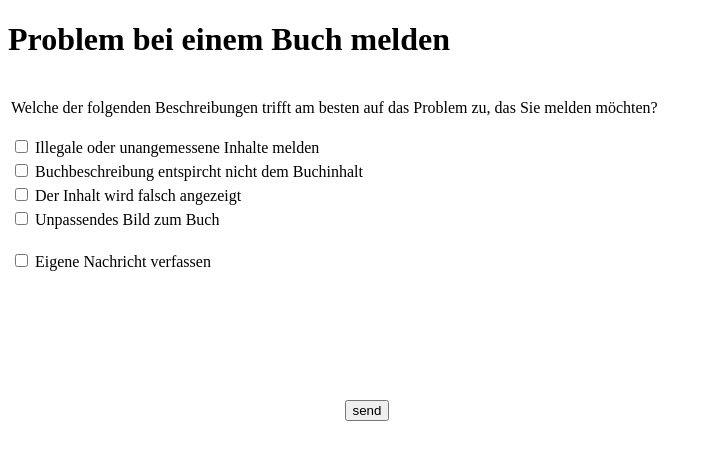
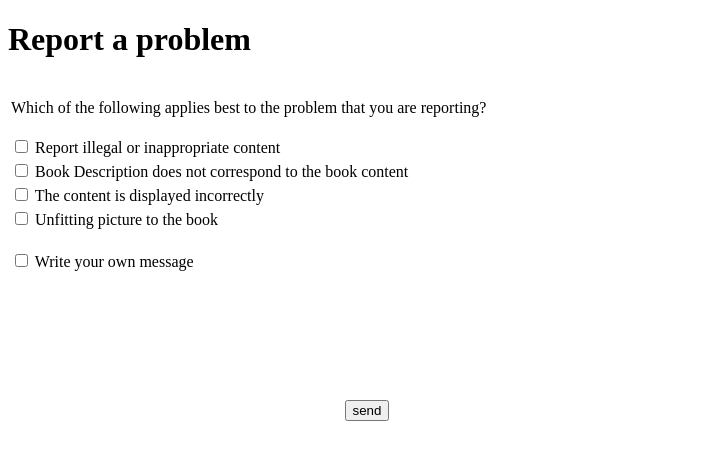
Before and after one commit to D0nBoZzY/e-BookStore-MEDT-, a PHP site: the page made by src/buch melden/buchmelden2.php in a window 1280 px wide. Shown: the top 460 px of the page, without its empty margins (0-712 px from the left). Run offline with PHP 8.4, Linux system fonts and the light colour scheme.

Commit message:
auf Englisch übersetzt; redirecting eingefügt; test echos gelöscht;

```diff
--- a/src/buch melden/Buchmelden.php
+++ b/src/buch melden/Buchmelden.php
@@ -1,10 +1,4 @@
 <!DOCTYPE html PUBLIC "-//W3C//DTD XHTML 1.0 Transitional//EN" "http://www.w3.org/TR/xhtml1/DTD/xhtml1-transitional.dtd">
-<!--
- Funktion um ein Buch zu melden aus welchen Gründen auch immer.
- @author Mateusz Gala
- @version 2015-05-08
-
--->
 <html xmlns="http://www.w3.org/1999/xhtml" xml:lang="de" lang="de">
 
 <head>
--- a/src/buch melden/buchmelden2.php
+++ b/src/buch melden/buchmelden2.php
@@ -1,16 +1,11 @@
 <?php
-/*
-* Funktion um ein Buch zu melden aus welchen Gründen auch immer.
-* @author Mateusz Gala
-* @version 2015-05-08
-*
-*/
 
 $to = 'mgala@student.tgm.ac.at'; // admin/mod mail
 
+$endingmessage = '';
 $err = '';
 $work = true;
-$buchid = 12345123; //eine echte Buch ID muss hinzugefügt werden
+$buchid = 12345123; //derzeit ein beispiel -> wenn fertig ist es eine globale variable von der vorherigen seite
 
 if (isset($_POST['send'])) {
 	//message
@@ -19,23 +14,24 @@ if (isset($_POST['send'])) {
 	$antw3 = '';
 	$antw4 = '';
 	if (isset($_POST['opt1'])){
-	$antw1 = 'Illegale oder unangemessene Inhalte melden <br />';
+	$antw1 = 'Report illegal or inappropriate content <br />';
 	}
 	if (isset($_POST['opt2'])){
-	$antw2 = 'Buchbeschreibung entspircht nicht dem Buchinhalt <br />';
+	$antw2 = 'Book Description does not correspond to the book content <br />';
 	}
 	if (isset($_POST['opt3'])){
-	$antw3 = 'Der Inhalt wird falsch angezeigt <br />';
+	$antw3 = 'The content is displayed incorrectly <br />';
 	}
 	if (isset($_POST['opt4'])){
-	$antw4 = 'Unpassendes Bild zum Buch <br />';
+	$antw4 = 'Unfitting picture to the book <br />';
 	}
 	if ((empty($_POST['message'])) && (!isset($_POST['opt1'])) && (!isset($_POST['opt2'])) && (!isset($_POST['opt3'])) && (!isset($_POST['opt4']))) {
 			$err .= 'Please select an anwser or enter a messege!' . "<br>\n";
 			$work = false;
 		}else{
-			$message = $antw1 . $antw2 . $antw3 .  $antw4 . $_POST['message'] . '<br /> <br />'. 'Das gemeldete Buch: ' . $buchid;
-			echo $message;
+			$message = $antw1 . $antw2 . $antw3 .  $antw4 . $_POST['message'] . '<br /> <br />'. 'The reported book: ' . $buchid;
+			$endingmessage = 'Thank You For Your Support!';
+			header("Refresh: 3; URL=http://www.google.com");
 		}
 
 	$id = 10; //user id; hier nur als beispiel; MUSS NOCH GESETZT WERDEN
@@ -44,7 +40,7 @@ if (isset($_POST['send'])) {
 	'Reply-To: mgala@student.tgm.ac.at' . "\r\n" .
 	'X-Mailer: PHP/' . phpversion();
 
-	mail($to, 'Buch wurde gemeldet', $message, $headers);
+	mail($to, 'Book was reported', $message, $headers);
 }
 }
 
@@ -58,7 +54,6 @@ if (isset($_POST['send'])) {
 
     <meta http-equiv="content-type" content="text/html; charset=UTF-8" />
 	<script language="javascript" type="text/javascript" src="jquery-2.1.4.min.js"></script>
-
 	<script language="javascript" type = "text/javascript">
     /*
 	* A function for hiding and showing the textfield if the checkbox is checked
@@ -85,38 +80,38 @@ if (isset($_POST['send'])) {
 </head>
 	<body>
 		<div id="form">
-		<h1> Problem bei einem Buch melden </h1>
+		<h1> Report a problem </h1>
 		<form action="<?php echo $_SERVER['PHP_SELF']; ?>" method="post">
 			<table>
 				<tr>
 				<td>
-					<p class="q">Welche der folgenden Beschreibungen trifft am besten auf das Problem zu, das Sie melden möchten?</p>
+					<p class="q">Which of the following applies best to the problem that you are reporting?</p>
 				</td></tr>
 
 
 					<tr><td>
 					<input type="checkbox" name="opt1" value="send" />
-					Illegale oder unangemessene Inhalte melden
+					Report illegal or inappropriate content
 					</td></tr>
 
 					<tr><td>
 					<input type="checkbox" name="opt2" value="send" />
-					Buchbeschreibung entspircht nicht dem Buchinhalt
+					Book Description does not correspond to the book content
 					</td></tr>
 
 					<tr><td>
 					<input type="checkbox" name="opt3" value="send" />
-					Der Inhalt wird falsch angezeigt
+					The content is displayed incorrectly
 					</td></tr>
 
 					<tr><td>
 					<input type="checkbox" name="opt4" value="send" />
-					Unpassendes Bild zum Buch
+					Unfitting picture to the book
 					</td></tr>
 
 					<tr><td align="left"><br />
 					<input type="checkbox" name="opt5" id="click" value="send" onclick="showDiv1();" />
-					Eigene Nachricht verfassen
+					Write your own message
 					</td></tr>
 
 					<tr><td>
@@ -129,6 +124,7 @@ if (isset($_POST['send'])) {
 
 					<tr><td align="center"><br />
 					<input type="submit" name="send" value="send" class="inputs_send" />
+					<br /><br /> <?php echo $endingmessage ?>
 				</form>
 				</td></tr>
 			</table>
```
